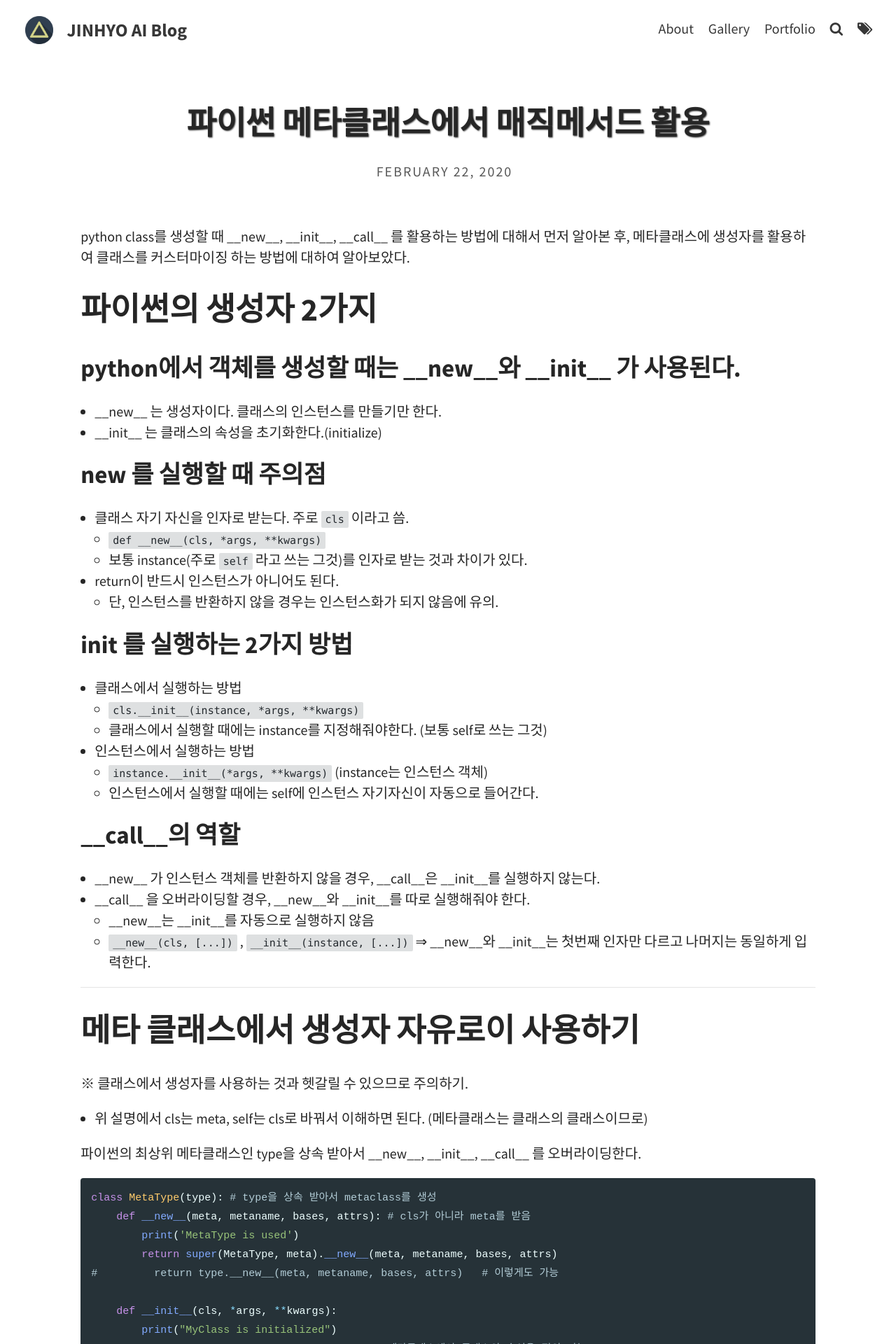
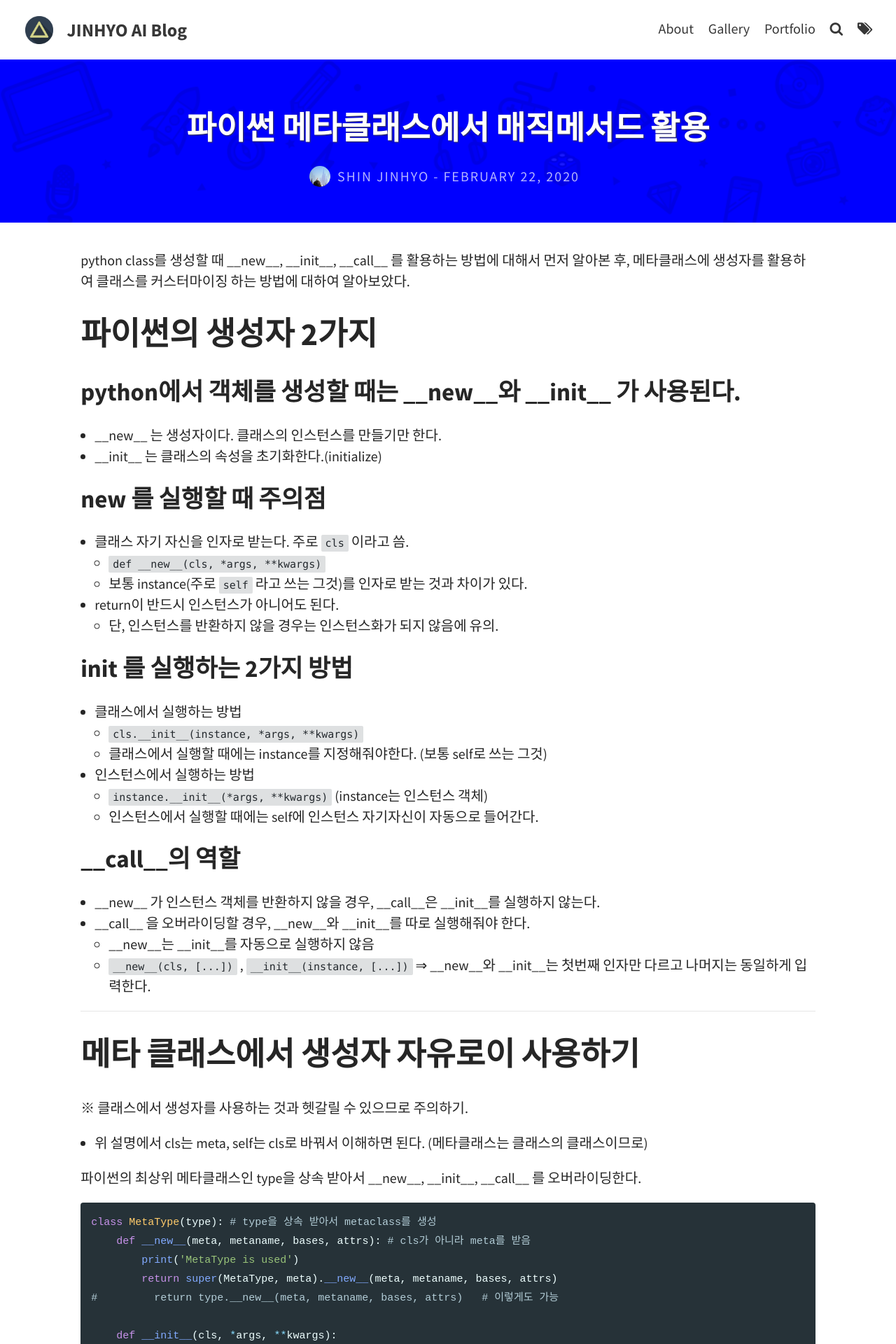
Before and after one commit to realblack0/jinhyo_ai_blog, a Jekyll site: the page built from _posts/2020-02-22-파이썬-메타클래스에서-매직메소드-활용.md, in a window 1280 px wide. Shown: the top 1920 px of the page at 70% size. Built offline with Jekyll 4.4.1, drawn with Linux system fonts in a browser that asks for light colours; comment, search, counter and statistics services are not loaded; part of the change alters nothing that is shown.

Commit message:
Update 2020-02-22-파이썬-메타클래스에서-매직메소드-활용.md

```diff
--- a/_posts/2020-02-22-파이썬-메타클래스에서-매직메소드-활용.md
+++ b/_posts/2020-02-22-파이썬-메타클래스에서-매직메소드-활용.md
@@ -2,7 +2,8 @@
 layout: post
 title: "파이썬 메타클래스에서 매직메서드 활용"
 tags: [python]
-author: JINHYO SHIN
+author: jinhyo
+color: blue
 keywords: __new__, __init__, __call__
 ---
 python class를 생성할 때 \_\_new__, \_\_init__, \_\_call__ 를 활용하는 방법에 대해서 먼저 알아본 후, 메타클래스에 생성자를 활용하여 클래스를 커스터마이징 하는 방법에 대하여 알아보았다.
```
